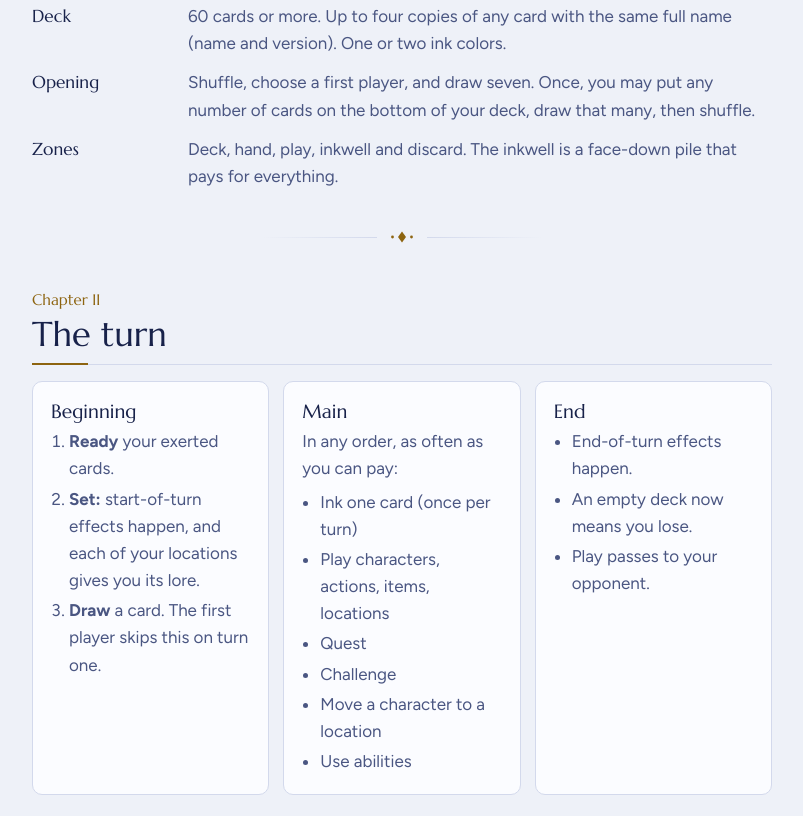
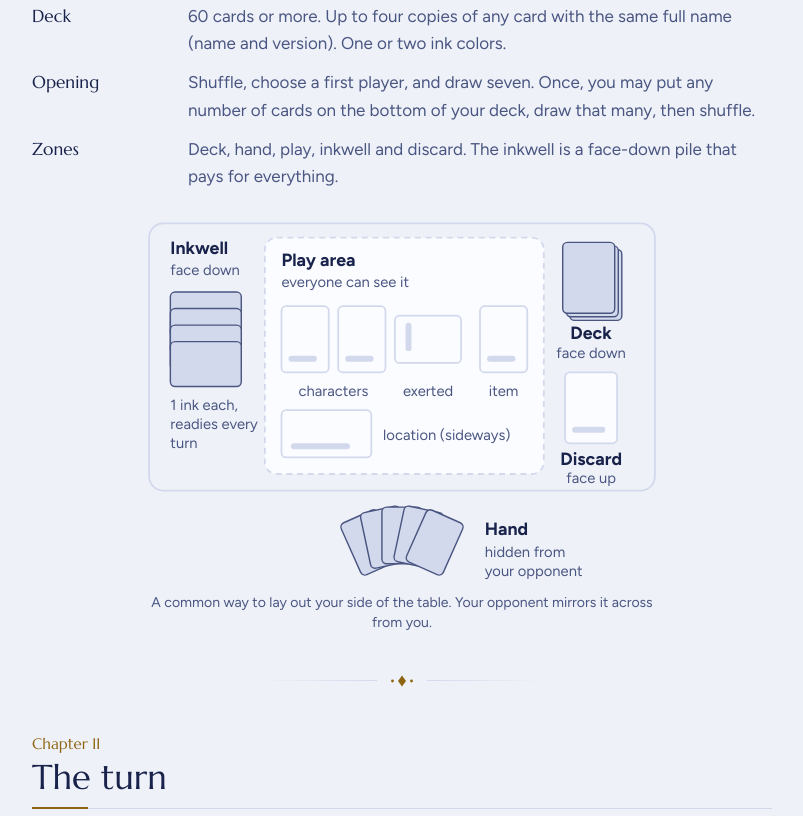
Before and after one commit to BCuison/lorcanakb, a plain HTML site: page base-rules.html in a window 1280 px wide. Shown: the part 781-1597 px from the top of the page, without its empty margins (238-1041 px from the left). Drawn offline with Linux system fonts and the light colour scheme; a web font is replaced by a local one.

Commit message:
Add table layout diagram to Base Rules
Shows where each zone usually sits and which are face up or face down.

Co-Authored-By: Claude Opus 5.5 <noreply@anthropic.com>

```diff
--- a/base-rules.html
+++ b/base-rules.html
@@ -3,7 +3,7 @@
 <head>
 <meta charset="utf-8">
 <meta name="viewport" content="width=device-width, initial-scale=1, viewport-fit=cover">
-<meta name="version" content="3.5.0">
+<meta name="version" content="3.6.0">
 <title>Lorcana Base Rules</title>
 <link rel="preconnect" href="https://fonts.googleapis.com">
 <link rel="preconnect" href="https://fonts.gstatic.com" crossorigin>
@@ -61,6 +61,30 @@
     <dt>Opening</dt><dd>Shuffle, choose a first player, and draw seven. Once, you may put any number of cards on the bottom of your deck, draw that many, then shuffle.</dd>
     <dt>Zones</dt><dd>Deck, hand, play, inkwell and discard. The inkwell is a face-down pile that pays for everything.</dd>
   </dl>
+  <figure class="diagram">
+    <svg viewBox="0 0 440 312" role="img" aria-labelledby="dg-table-t">
+      <title id="dg-table-t">A common layout for your side of the table: the inkwell, face down, on the left; the play area for characters, items and locations in the middle; the deck, face down, and the discard pile, face up, on the right; your hand off the table, hidden from your opponent.</title>
+      <rect class="dg-field" x="6" y="8" width="428" height="226" rx="12"/>
+      <text class="dg-b" x="24" y="34">Inkwell</text><text class="dg-s" x="24" y="52">face down</text>
+      <rect class="dg-back" x="24" y="66" width="60" height="38" rx="4"/><rect class="dg-back" x="24" y="80" width="60" height="38" rx="4"/><rect class="dg-back" x="24" y="94" width="60" height="38" rx="4"/><rect class="dg-back" x="24" y="108" width="60" height="38" rx="4"/>
+      <text class="dg-s" x="24" y="166">1 ink each,</text><text class="dg-s" x="24" y="182">readies every</text><text class="dg-s" x="24" y="198">turn</text>
+      <rect class="dg-box dg-dash" x="104" y="20" width="236" height="200" rx="10"/>
+      <text class="dg-b" x="118" y="44">Play area</text><text class="dg-s" x="118" y="62">everyone can see it</text>
+      <rect class="dg-box" x="118" y="78" width="40" height="56" rx="4"/><rect class="dg-bar" x="124" y="120" width="24" height="5" rx="2.5"/><rect class="dg-box" x="166" y="78" width="40" height="56" rx="4"/><rect class="dg-bar" x="172" y="120" width="24" height="5" rx="2.5"/>
+      <g transform="rotate(90 242 106)"><rect class="dg-box" x="222" y="78" width="40" height="56" rx="4"/><rect class="dg-bar" x="228" y="120" width="24" height="5" rx="2.5"/></g>
+      <rect class="dg-box" x="286" y="78" width="40" height="56" rx="4"/><rect class="dg-bar" x="292" y="120" width="24" height="5" rx="2.5"/>
+      <g text-anchor="middle" class="dg-s"><text x="162" y="154">characters</text><text x="242" y="154">exerted</text><text x="306" y="154">item</text></g>
+      <rect class="dg-box" x="118" y="166" width="76" height="40" rx="4"/><rect class="dg-bar" x="126" y="194" width="50" height="5" rx="2.5"/>
+      <text class="dg-s" x="204" y="191">location (sideways)</text>
+      <rect class="dg-back" x="362" y="30" width="44" height="60" rx="4"/><rect class="dg-back" x="359" y="27" width="44" height="60" rx="4"/><rect class="dg-back" x="356" y="24" width="44" height="60" rx="4"/>
+      <g text-anchor="middle"><text class="dg-b" x="380" y="106">Deck</text><text class="dg-s" x="380" y="122">face down</text></g>
+      <rect class="dg-box" x="358" y="134" width="44" height="60" rx="4"/><rect class="dg-bar" x="364" y="180" width="28" height="5" rx="2.5"/>
+      <g text-anchor="middle"><text class="dg-b" x="380" y="212">Discard</text><text class="dg-s" x="380" y="228">face up</text></g>
+      <rect class="dg-back" x="203" y="248" width="34" height="48" rx="4" transform="rotate(-24 220 340)"/><rect class="dg-back" x="203" y="248" width="34" height="48" rx="4" transform="rotate(-12 220 340)"/><rect class="dg-back" x="203" y="248" width="34" height="48" rx="4" transform="rotate(0 220 340)"/><rect class="dg-back" x="203" y="248" width="34" height="48" rx="4" transform="rotate(12 220 340)"/><rect class="dg-back" x="203" y="248" width="34" height="48" rx="4" transform="rotate(24 220 340)"/>
+      <text class="dg-b" x="290" y="272">Hand</text><text class="dg-s" x="290" y="290">hidden from</text><text class="dg-s" x="290" y="306">your opponent</text>
+    </svg>
+    <figcaption>A common way to lay out your side of the table. Your opponent mirrors it across from you.</figcaption>
+  </figure>
 </section>
 
 <div class="fleuron" aria-hidden="true"><svg><use href="#fleuron"/></svg></div>
@@ -406,7 +430,7 @@
     <li><a href="https://gamertagmythras.com/blog/disney-lorcana/lorcana-ink-drops-explained" target="_blank" rel="noopener">Ink drops explained (Comprehensive Rules 2.3.0)</a></li>
   </ul>
   <div class="meta">
-    <span class="ver">Version 3.5.0</span>
+    <span class="ver">Version 3.6.0</span>
     <span>Updated 2026-11-07</span>
     <span>Rules basis: Comprehensive Rules 2.3.0</span>
     <a href="CHANGELOG.md">View changelog</a>
```
Also changed, not shown: 1 other file.
